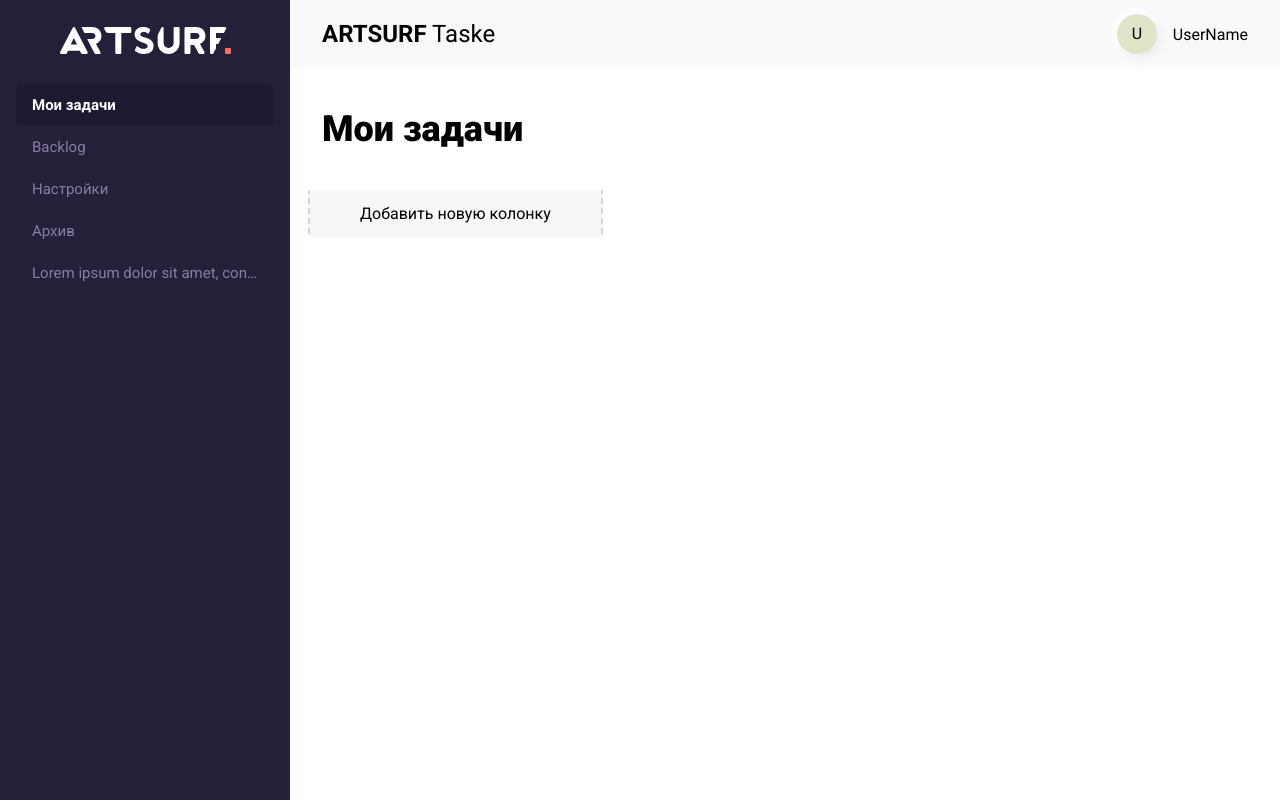
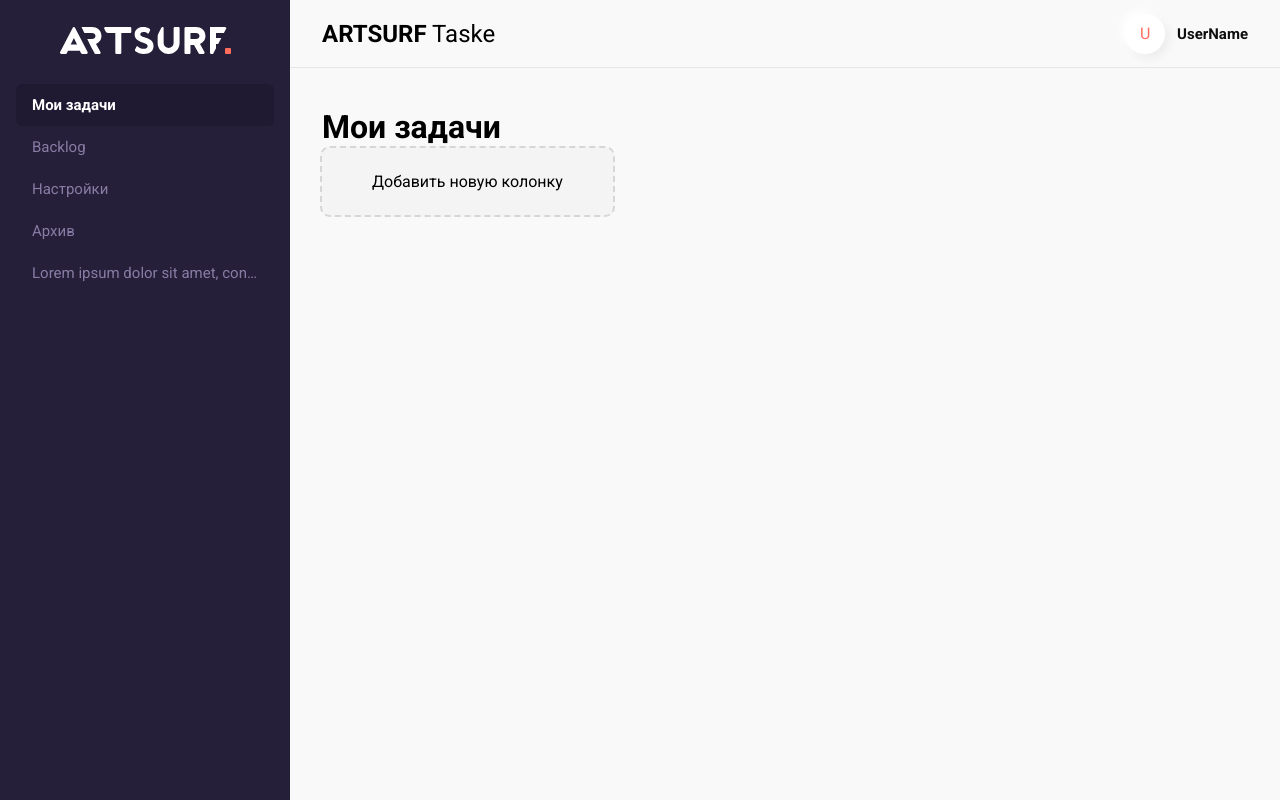
Before and after one commit to Juryii/task, a Vue app: page / in a window 1280 px wide. Built offline with nearby package versions, Linux system fonts and the light colour scheme.

Commit message:
fix css styles

```diff
--- a/public/main.css
+++ b/public/main.css
@@ -1,3 +1,4 @@
 body{
   font-family: 'Roboto', sans-serif;
+  background-color: #F9F9F9;
 }
--- a/src/App.vue
+++ b/src/App.vue
@@ -20,27 +20,29 @@
           <a href="#">Архив</a>
         </div>
         <div class="item_nav">
-          <a href="#"
-            >Lorem ipsum dolor sit amet, consectetur adipisicing elit. Atque cupiditate dolor dolores ducimus
+          <a href="#">
+            Lorem ipsum dolor sit amet, consectetur adipisicing elit. Atque cupiditate dolor dolores ducimus
             exercitationem molestias, nobis placeat quam rem voluptate? A aliquam culpa delectus dolorum ex omnis porro
-            quae voluptates?.</a
-          >
+            quae voluptates?.
+          </a>
         </div>
       </div>
     </div>
     <div class="main-wrapper">
       <div class="header_wrapper">
-        <div class="text_logo"><span>ARTSURF</span> Taske</div>
-
-        <div class="header_user_wrapper">
-          <!--            <div class="user-avatar"><img src="@/assets/resistance.jpg" alt=""></div>-->
-          <div class="user-avatar user-avatar--text">U</div>
-          <p class="userName">UserName</p>
+        <div class="main-wrapper-2">
+          <div class="text_logo"><span>ARTSURF</span> Taske</div>
+          <div class="header_user_wrapper">
+            <!--<div class="user-avatar"><img src="@/assets/resistance.jpg" alt=""></div>-->
+            <div class="user-avatar user-avatar--text">U</div>
+            <p class="userName">UserName</p>
+          </div>
         </div>
       </div>
-
       <div class="content_wrapper">
-        <div class="my_tasks">Мои задачи</div>
+        <div class="main-wrapper-2">
+          <h1>Мои задачи</h1>
+        </div>
         <router-view />
       </div>
     </div>
@@ -106,13 +108,25 @@ export default {
 /* HEADER Styles*/
 .header_wrapper {
   height: 68px;
-  background-color: #f9f9f9;
+  display: flex;
+  border-bottom: 1px solid rgba(0, 0, 0, 0.07);
+  margin-bottom: 40px;
+}
+.main-wrapper-2 {
+  padding: 0 32px;
+  flex-direction: row;
+  width: 100%;
   display: flex;
   justify-content: space-between;
   align-items: center;
 }
+.userName {
+  font-weight: bold;
+  font-size: 15px;
+  line-height: 18px;
+  color: #0e0e0e;
+}
 .text_logo {
-  padding: 20px 32px;
   font-size: 24px;
   line-height: 28px;
 }
@@ -120,7 +134,6 @@ export default {
   font-weight: bold;
 }
 .header_user_wrapper {
-  padding: 32px 32px 32px 8px;
   display: flex;
   align-items: center;
 }
@@ -128,13 +141,14 @@ export default {
   height: 40px;
   width: 40px;
   border-radius: 50%;
-  margin-right: 16px;
+  margin-right: 12px;
   box-shadow: -4px -4px 8px #ffffff, 4px 4px 8px #ececec;
 }
 .user-avatar--text {
-  background-color: #dee5c9;
+  background-color: #ffffff;
   line-height: 40px;
   text-align: center;
+  color: #ff6d5c;
 }
 
 .user-avatar img {
--- a/src/components/Column.vue
+++ b/src/components/Column.vue
@@ -25,7 +25,7 @@
       <button @click="addNewCardItem">Добавить</button>
     </div>
     <div v-else>
-      <button class="btn_new_card" @click="flagInputCard = columnIndex">Добавить еще одну карточку</button>
+      <button class="btn_new_card" @click="flagInputCard = columnIndex">Добавить задачу</button>
     </div>
   </div>
 </template>
@@ -111,15 +111,16 @@ export default {
   margin-left: 40px;
 }
 .card_wrapper {
-  box-shadow: 1px 3px 10px rgba(210, 210, 210, 0.56), 0px 1px 2px rgba(0, 0, 0, 0.13);
   background: rgba(240, 240, 240, 0.54);
   border-radius: 10px;
+  padding-top: 12px;
+  padding-left: 8px;
+  padding-right: 8px;
+  padding-bottom: 2px;
 }
 .cardName {
   display: flex;
   flex-direction: row;
-  margin-top: 12px;
-  margin-left: 13px;
   margin-bottom: 12px;
 }
 .name_column {
@@ -142,6 +143,7 @@ export default {
   padding-bottom: 16px;
   margin-top: 16px;
   margin-bottom: 20px;
+  white-space: nowrap;
 }
 .btn_new_card:hover {
   background-color: rgba(240, 240, 240, 0.54);
@@ -149,7 +151,6 @@ export default {
 .add_new_card button {
   background: rgba(240, 240, 240, 0.54);
   padding: 24px 60px;
-
 }
 .add_new_card button:hover {
   background: rgb(205, 205, 205);
--- a/src/components/ItemColumn.vue
+++ b/src/components/ItemColumn.vue
@@ -5,7 +5,7 @@
     </div>
     <div class="cardNameItem" @click="showModal" v-else>
       <div class="card_title">{{ newInputItemTitle }}</div>
-      <span :style="{'background-color': labelss[0].color}">{{ labelss[0].name }}</span>
+      <span :style="{ 'background-color': labelss[0].color }">{{ labelss[0].name }}</span>
       <div class="icons">
         <i class="fas fa-pen" @click="flagEditItem = [itemIndex, columnIndex]"></i>
       </div>
@@ -74,45 +74,48 @@ export default {
   border: 2px solid rgba(245, 25, 25, 0.25);
   box-shadow: 1px 3px 10px rgba(210, 210, 210, 0.56), 0px 1px 2px rgba(0, 0, 0, 0.13);
   border-radius: 6px;
-  margin: 8px;
+  margin-bottom: 8px;
   padding: 16px;
-
 }
-.card_title{
+.card_title {
   margin-bottom: 16px;
+  overflow-wrap: break-word;
 }
-  .cardNameItem span{
+.cardNameItem span {
   border-radius: 3px;
   padding: 4px 8px;
 }
-  .user_info{
+.user_info {
   margin-top: 15px;
   display: flex;
   align-items: center;
 }
-.user-avatar{
+.user-avatar {
   height: 40px;
   width: 40px;
   border-radius: 50%;
   margin-right: 16px;
-  box-shadow: -4px -4px 8px #FFFFFF, 4px 4px 8px #ECECEC;
+  box-shadow: -4px -4px 8px #ffffff, 4px 4px 8px #ececec;
 }
-.user-avatar--text{
+.user-avatar--text {
   background-color: #dee5c9;
   line-height: 40px;
   text-align: center;
 }
 
-.user-avatar img{
+.user-avatar img {
   width: inherit;
   height: inherit;
   object-fit: cover;
   border-radius: inherit;
 }
-.cardNameItem:hover{
-  background: #EDF4FA;
+.cardNameItem:hover {
+  background: #edf4fa;
 }
 .cardNameItem:hover .card_title {
   color: blue;
 }
+.card:last-child .cardNameItem {
+  margin-bottom: 0;
+}
 </style>
--- a/src/components/ModalItem.vue
+++ b/src/components/ModalItem.vue
@@ -188,7 +188,7 @@ export default {
   color: #727272;
   margin-bottom: 5px;
 }
-.selects_panel{
+.selects_panel {
   margin-left: 24px;
   margin-right: 24px;
   margin-top: 36px;
--- a/src/components/NewColumn.vue
+++ b/src/components/NewColumn.vue
@@ -39,6 +39,7 @@ export default {
   border-radius: 10px;
   margin-left: 30px;
   padding: 24px 50px;
+  white-space: nowrap;
 }
 .btn_new_column:hover {
   border: 2px solid #e7e7e7;
--- a/src/views/Home.vue
+++ b/src/views/Home.vue
@@ -1,6 +1,6 @@
 <template>
   <div class="home">
-    <div class="row flex-nowrap ma-11 align-start">
+    <v-layout>
       <Column
         v-for="(column, index) in columns"
         :columnTitle="column.title"
@@ -12,7 +12,7 @@
       ></Column>
       <ModalItem v-model="dialog" :card="currentCard"></ModalItem>
       <NewColumn @addNewColumn="addNewColumn"></NewColumn>
-    </div>
+    </v-layout>
   </div>
 </template>
 
```
Lines whose indentation alone changed are shown as unchanged.
